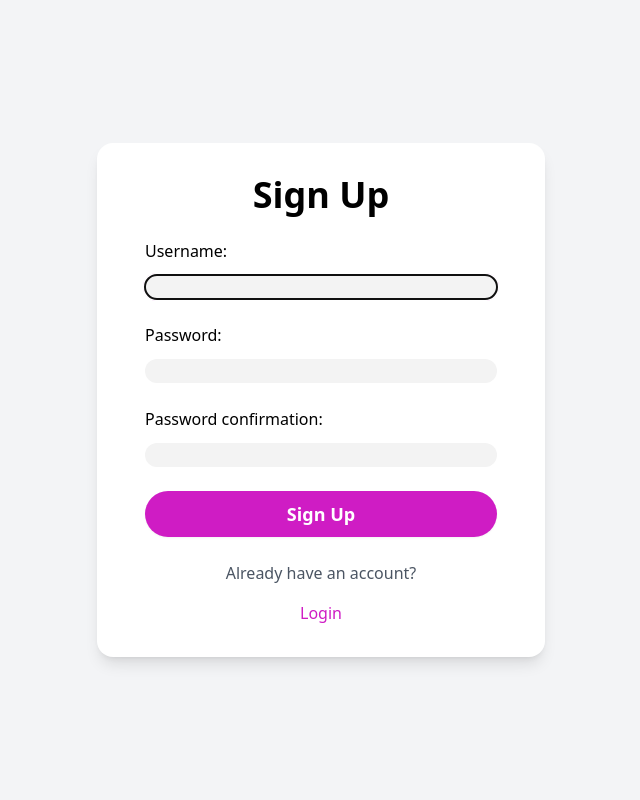
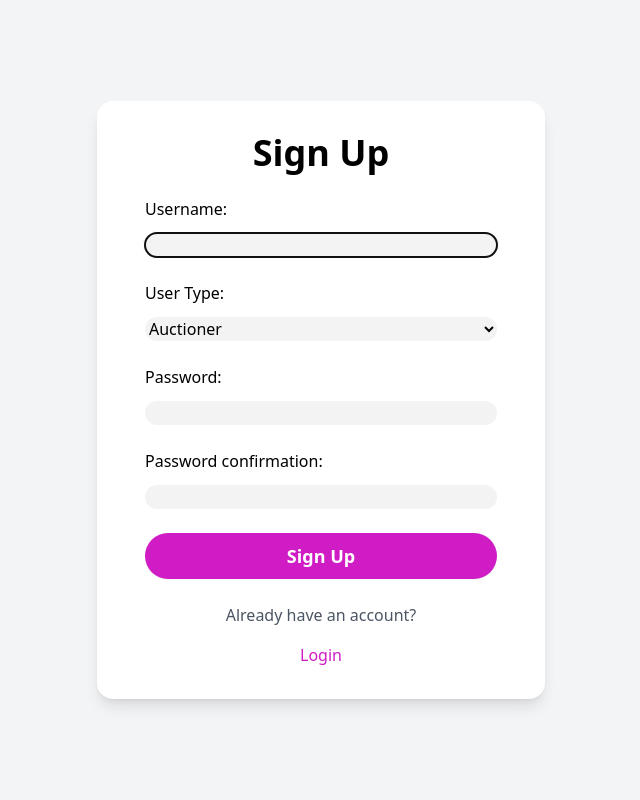
Before and after one commit to Sandesh-Pyakurel/Bidding, a Django app: page /signup/ in a window 1280 px wide. Shown: the whole page, without its empty margins (319-959 px from the left). Run offline with Django 5.2, Linux system fonts and the light colour scheme; some libraries are stand-ins or nearby versions.

Commit message:
feat: add user type in sign up page

```diff
--- a/auction/templates/signup_page.html
+++ b/auction/templates/signup_page.html
@@ -12,7 +12,7 @@
             color: #333;
             letter-spacing: 1px;
         }
-        input {
+        input,select {
             display: block;
             width: 100%;
             padding: 0.5rem;
@@ -22,7 +22,7 @@
             border-radius: .8rem !important;
             transition: border-color 0.3s, box-shadow 0.3s;
         }
-        input:focus {
+        input:focus,select:focus {
             border-color: #cf1cc4 !important;
             box-shadow: 0 0 0 2px rgba(207, 28, 196, 0.4) !important;
         }
@@ -38,6 +38,11 @@
                 <div class="gap-3 flex flex-col">
                     Username:
                     {{form.username}}
+                    {% for error in form.username.errors %}{% endfor %}
+                </div>
+                <div class="gap-3 flex flex-col">
+                    User Type:
+                    {{form.user_type}}
                     {% for error in form.username.errors %}{% endfor %}
                 </div>
                 <div class="gap-3 flex flex-col">
```
